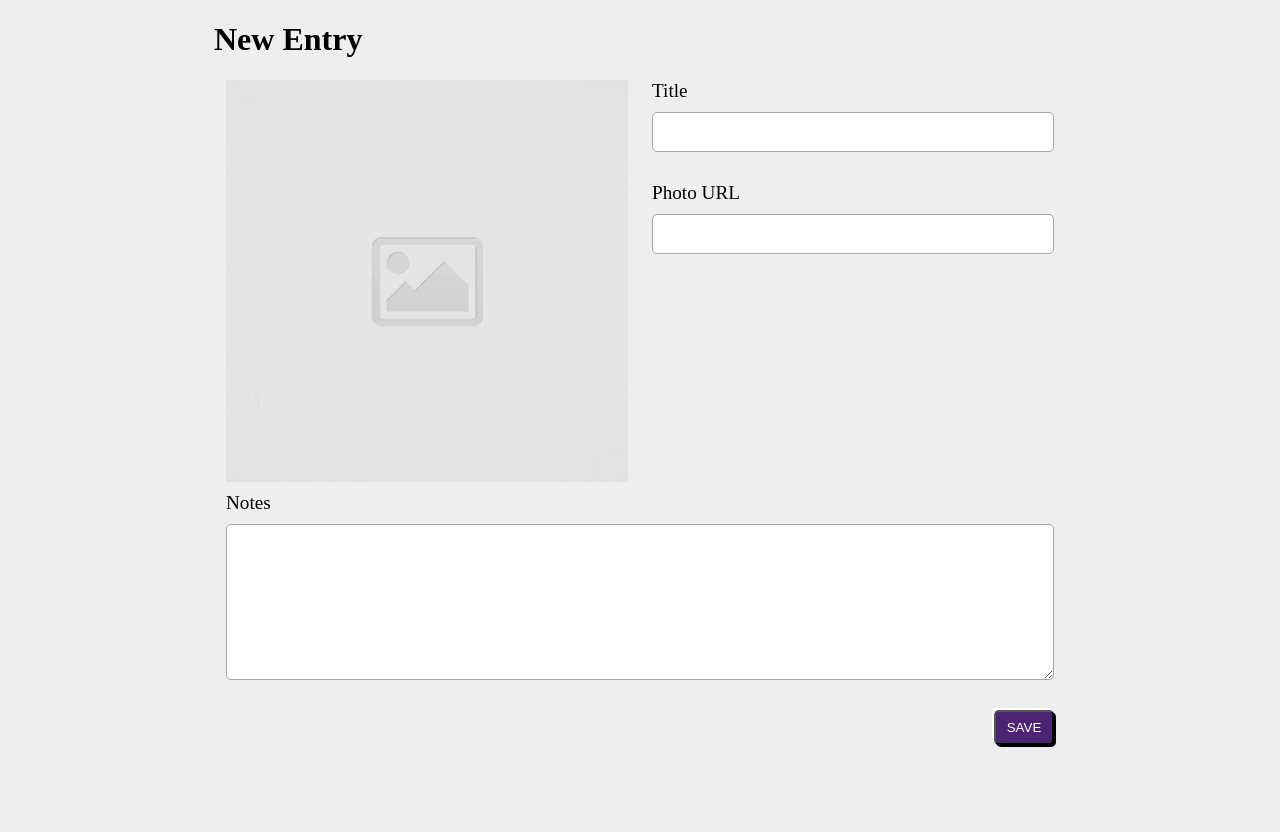
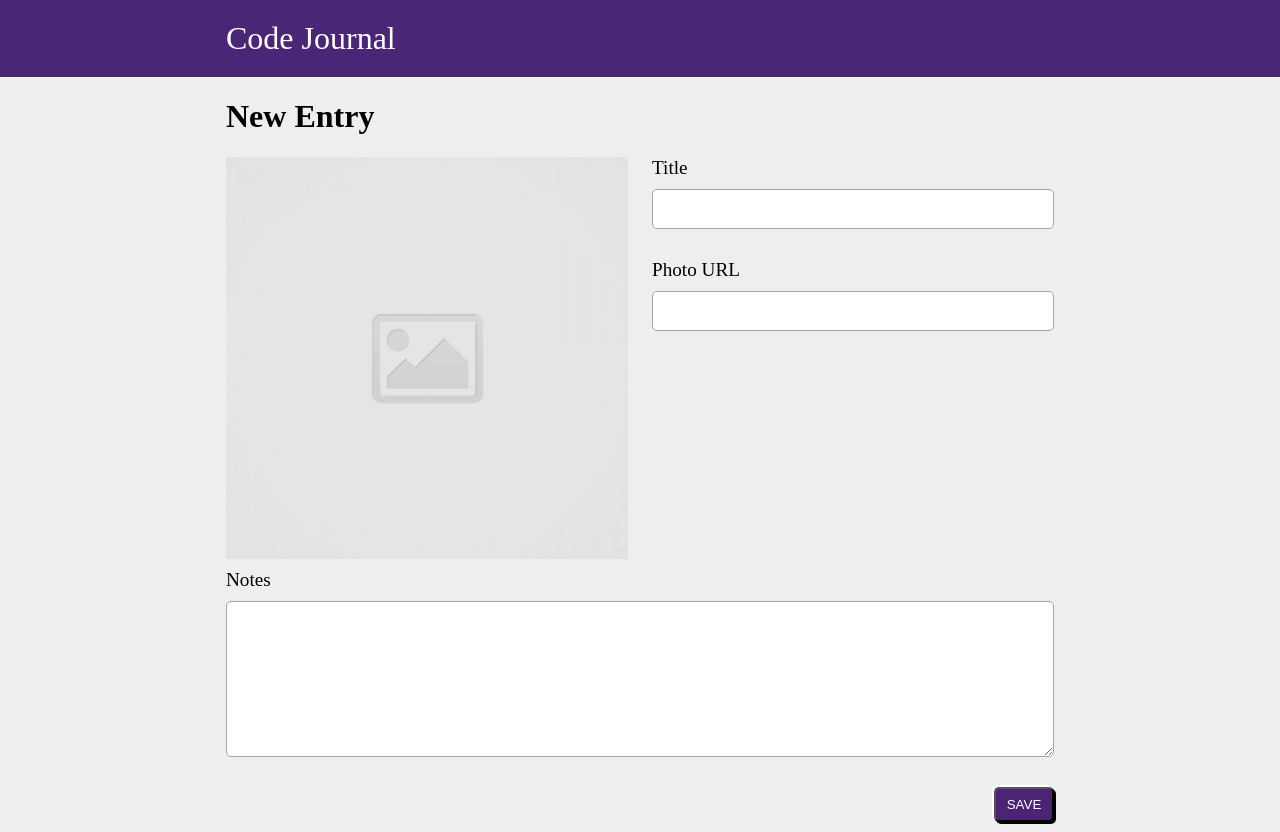
Before and after one commit to lindsay-jin/code-journal, a website: page index.html in a window 1280 px wide. Before the commit the page ends 800 px from the top, so only its background shows below. Drawn offline with Linux system fonts and the light colour scheme.

Commit message:
added a nav bar. #1

```diff
--- a/css/layout.css
+++ b/css/layout.css
@@ -33,7 +33,8 @@
     width: 50%;
   }
 
-  .button-container {
+  .button-container,
+  h1 {
     padding: 0 0.75rem;
   }
 }
--- a/css/styles.css
+++ b/css/styles.css
@@ -1,5 +1,15 @@
 body {
   background-color: rgb(238, 238, 238);
+}
+
+header {
+  background-color: rgb(76, 38, 118);
+}
+
+nav {
+  color: white;
+  font-size: 2rem;
+  padding: 20px 0.75rem;
 }
 
 label,
--- a/index.html
+++ b/index.html
@@ -18,10 +18,11 @@
   <body>
     <header>
       <div class="container">
-        <h1>New Entry</h1>
+        <nav>Code Journal</nav>
       </div>
     </header>
     <main class="container">
+      <h1>New Entry</h1>
       <div data-view="entry-form">
         <form>
           <div class="row">
```
